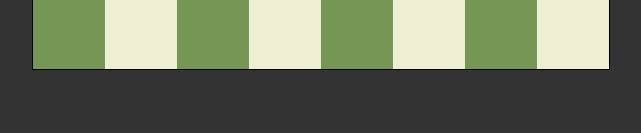
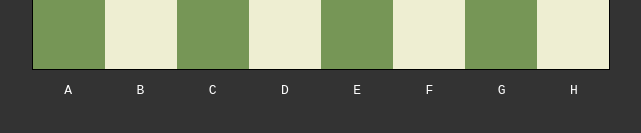
Before and after one commit to gavtay/chess, a React (Vite) app: page / in a window 1280 px wide. Shown: the part 637-770 px from the top of the page, without its empty margins (319-960 px from the left). Built offline with nearby package versions, Linux system fonts and the light colour scheme.

Commit message:
Added letters identifiers to the bottom of the board to represent the columns.

```diff
--- /dev/null
+++ b/src/board/BoardLetters.css
@@ -0,0 +1,8 @@
+.boardletters-container {
+    display: flex;
+}
+
+.letter-container {
+    width: 12.5%;
+    text-align: center;
+}
--- /dev/null
+++ b/src/board/BoardLetters.tsx
@@ -0,0 +1,19 @@
+import './BoardLetters.css'
+
+function BoardLetters() {
+    return (
+        <>
+            <div className='boardletters-container'>
+                <div className='letter-container'><p>A</p></div>
+                <div className='letter-container'><p>B</p></div>
+                <div className='letter-container'><p>C</p></div>
+                <div className='letter-container'><p>D</p></div>
+                <div className='letter-container'><p>E</p></div>
+                <div className='letter-container'><p>F</p></div>
+                <div className='letter-container'><p>G</p></div>
+                <div className='letter-container'><p>H</p></div>
+            </div>
+        </>
+    )
+}
+export default BoardLetters;
--- a/src/board/BoardMain.css
+++ b/src/board/BoardMain.css
@@ -1,10 +1,13 @@
+.main-container {
+
+}
+
 .board-main {
     height: 80vh;
     width: 45vw;
     border: 1px solid #000;
     display: flex;
 }
-
 @media screen and (max-width: 750px){
     .board-main {
         height: 80vh;
--- a/src/board/BoardMain.tsx
+++ b/src/board/BoardMain.tsx
@@ -1,5 +1,6 @@
 import './BoardMain.css'
 import BoardCol from './BoardCol';
+import BoardLetters from './BoardLetters';
 
 export interface BoardRowProps {
     colVal: number
@@ -20,6 +21,7 @@ function BoardMain() {
 
     return (
         <>
+            <div className='main-container'>
                 <div className='board-main'>
                     <BoardCol colVal={even} colLet={colA}/>
                     <BoardCol colVal={odd} colLet={colA}/>
@@ -30,6 +32,10 @@ function BoardMain() {
                     <BoardCol colVal={even} colLet={colA}/>
                     <BoardCol colVal={odd} colLet={colA}/>
                 </div>
+                <div>
+                    <BoardLetters/>
+                </div>
+            </div>
         </>
     )
 }
```
Lines whose indentation alone changed are shown as unchanged.
